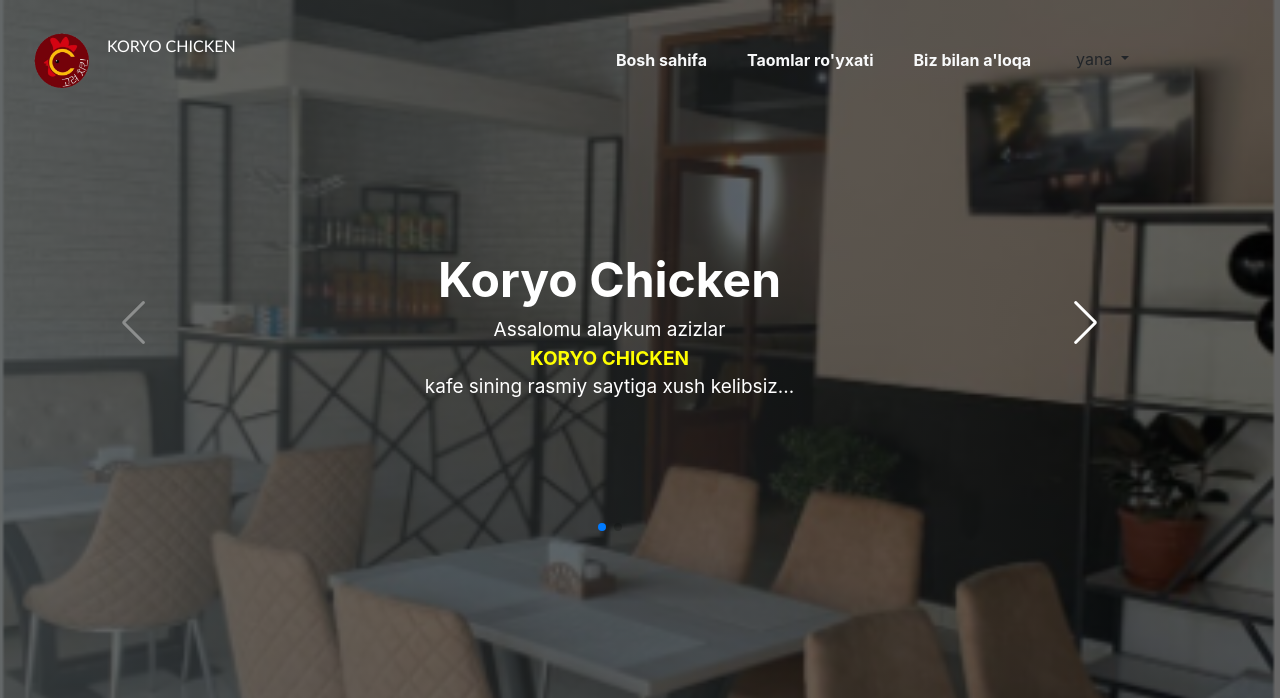
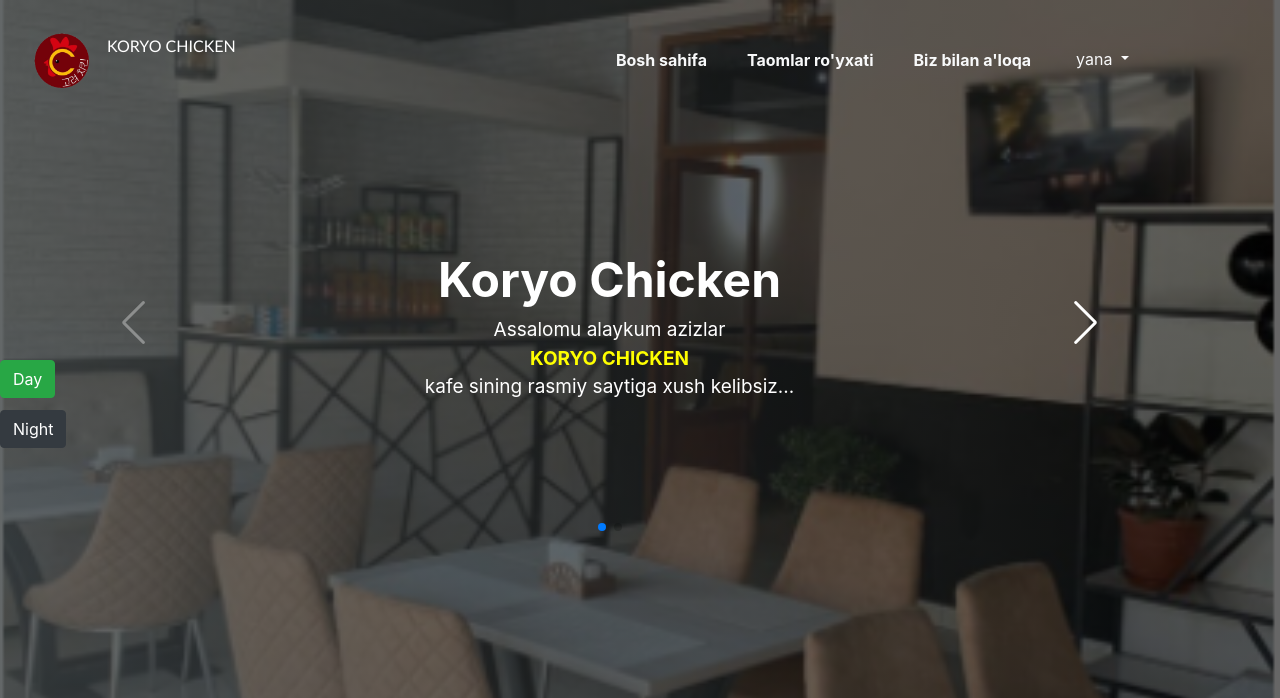
Before and after one commit to shohjahon27/koryo, a plain HTML site: page index.html in a window 1280 px wide. Shown: the top 698 px of the page. Drawn offline with nearby package versions, Linux system fonts and the light colour scheme; a script that the page names is missing.

Commit message:
koryo-chicken

```diff
--- a/aloqa.css
+++ b/aloqa.css
@@ -27,6 +27,18 @@ body{
     padding-top: 5vh;
     padding-bottom: 5vh;
     font-family:Impact, Haettenschweiler, 'Arial Narrow Bold', sans-serif;
+}
+.dayNightBtn  {
+  display:flex;
+  position: fixed;
+  z-index: 100;
+  margin-top: 360px;
+}
+.dayNightBtl{
+   display:flex;
+  position: fixed;
+  z-index: 100;
+  margin-top: 300px;
 }
 .table{
     max-width: 95%;
--- a/index.html
+++ b/index.html
@@ -21,7 +21,12 @@
 </head>
 
 <body>
-
+  <div class="dayNightBtn">
+                 <input type="button" id="changeToDark" class="btn btn-dark" value="Night">
+                </div>
+                <div class="dayNightBtl">
+                <input type="button" id="changeToDay" class="btn btn-success" value="Day">
+                </div>
     <header class="menu">
         <nav class="navbar navbar-expand-lg navbar-light navdesign">
             <img class="mt-4 ml-3" src="koryoimg/logo.png" alt="" width="60px">
@@ -42,7 +47,7 @@
                         <a class="nav-link text-light" href="aloqa.html">Biz bilan a'loqa</a>
                     </li>
                     <div class="dropdown mr-5">
-                        <a class="btn btn-transparent dropdown-toggle " href="#" role="button" id="dropdownMenuLink" data-toggle="dropdown" aria-haspopup="true" aria-expanded="false">
+                        <a class="btn btn-transparent dropdown-toggle  text-light" href="#" role="button" id="dropdownMenuLink" data-toggle="dropdown" aria-haspopup="true" aria-expanded="false">
                           yana
                         </a>
 
@@ -55,8 +60,6 @@
                          </li>
                         </div>
                       </div>
-
-
                 </ul>
             </div>
         </nav>
@@ -85,8 +88,11 @@
                     <div class="swiper-button-next"></div>
                 </div>
             </div>
+
         </section>
+
     </header>
+
 
     <!--image card layout start-->
 
@@ -863,7 +869,18 @@
         AOS.init();
     </script>
 
+<script>
+    const changeToDark = document.getElementById('changeToDark')
+    const changeToDay = document.getElementById('changeToDay')
 
+    changeToDark.addEventListener('click', () => {
+        document.body.style.backgroundColor = 'black';
+    });
+
+     changeToDay.addEventListener('click', () => {
+        document.body.style.backgroundColor = 'white';
+    });
+</script>
 
 </body>
 
--- a/manzil.css
+++ b/manzil.css
@@ -14,7 +14,18 @@ body{
   height: 700px;
 
 }
-
+.dayNightBtn  {
+  display:flex;
+  position: fixed;
+  z-index: 100;
+  margin-top: 360px;
+}
+.dayNightBtl{
+   display:flex;
+  position: fixed;
+  z-index: 100;
+  margin-top: 300px;
+}
 .h6{
     color: white;
     margin-top: 3vh;
--- a/style.css
+++ b/style.css
@@ -1,34 +1,34 @@
-body{
+body {
   margin: 0%;
   padding: 0%;
   overflow-x: hidden;
-
 }
-*{
+* {
   box-sizing: border-box;
-
 }
-.menu{
-    background: linear-gradient(to right, rgba(60, 65, 66, 0.8),
-    rgba(0, 0, 0, 0.6)), url("koryoimg/aaaa.png") center top no-repeat;
+.menu {
+  background: linear-gradient(
+      to right,
+      rgba(60, 65, 66, 0.8),
+      rgba(0, 0, 0, 0.6)
+    ),
+    url("koryoimg/aaaa.png") center top no-repeat;
   z-index: 0;
   background-size: cover;
   height: 700px;
-
 }
-.collapse{
+.collapse {
   margin-right: 50px;
   margin-top: 20px;
   margin-left: 50px;
 }
-.navbar-nav{
+.navbar-nav {
   font-weight: bold;
-
 }
-h6{
+h6 {
   margin-top: 4vh;
   margin-left: 15px;
-  font-family: 'Gill Sans', 'Gill Sans MT', Calibri, 'Trebuchet MS', sans-serif;
+  font-family: "Gill Sans", "Gill Sans MT", Calibri, "Trebuchet MS", sans-serif;
   color: white;
 }
 
@@ -39,7 +39,6 @@ h6{
   height: 500px;
   height: 80vh;
 }
-
 
 .swiper-container {
   margin-left: 25px;
@@ -57,30 +56,27 @@ h6{
   background-color: transparent;
   color: white;
 }
-    .btn{
+.btn {
   color: white;
-         border-radius:0px;
+  border-radius: 0px;
   outline: 0px;
-
 }
-    .btnn{
+.btnn {
   margin-top: 40px;
-        border: #68A4C4 1px solid;
+  border: #68a4c4 1px solid;
   padding: 10px 20px;
   border-radius: 20px;
 }
-    .btnn:hover{
-        background-color: #68A4C4;
+.btnn:hover {
+  background-color: #68a4c4;
 }
-    .dolor{
+.dolor {
   font-size: 6vh;
 }
 .swiper-button-next,
-      .swiper-button-prev{
+.swiper-button-prev {
   color: rgb(255, 255, 255) !important;
 }
-
-
 
 /* footer */
 
@@ -91,7 +87,6 @@ h6{
   font-size: 14px;
   margin-top: 30px;
 }
-
 
 .footer-newsletter form {
   margin-top: 40px;
@@ -110,7 +105,7 @@ h6{
 
 .footer-newsletter form input[type="submit"] {
   position: absolute;
-  top:0;
+  top: 0;
   right: 0;
   bottom: 0;
   border: 0;
@@ -118,7 +113,7 @@ h6{
   font-size: 16px;
   padding: 0 20px;
   margin: 3px;
-  background: #68A4C4;
+  background: #68a4c4;
   color: #fff;
   transition: 0.3s;
   border-radius: 50px;
@@ -172,7 +167,7 @@ h6{
 }
 
 .footer-top .social-links a:hover {
-  background: #68A4C4;
+  background: #68a4c4;
   color: #fff;
   text-decoration: none;
 }
@@ -246,16 +241,13 @@ h6{
 .credits a {
   color: #a2cce3;
 }
-.footer-contact{
+.footer-contact {
   color: white;
 }
-
-
 
 .form-groupga {
   display: flex;
   margin-top: 25px;
-
 }
 
 .button {
@@ -263,23 +255,15 @@ h6{
   margin-right: 80px;
   height: 40px;
   background-color: greenyellow;
-  font-family:Verdana, Geneva, Tahoma, sans-serif;
+  font-family: Verdana, Geneva, Tahoma, sans-serif;
   color: rgb(20, 19, 19);
 }
-
-
-
-
-
-
-
-
 
 /* .container{
 	margin: 70px;
 } */
 
-.row{
+.row {
   width: 100%;
   display: flex;
   justify-content: center;
@@ -287,7 +271,7 @@ h6{
   margin-left: 1vh;
 }
 
-.image{
+.image {
   background: #25282b;
   position: relative;
   flex: 1;
@@ -297,7 +281,7 @@ h6{
   overflow: hidden;
 }
 
-.image img{
+.image img {
   opacity: 0.8;
   position: relative;
   vertical-align: top;
@@ -305,11 +289,11 @@ h6{
   transition-property: opacity;
 }
 
-.image:hover img{
+.image:hover img {
   opacity: 0.2;
 }
 
-.image .details{
+.image .details {
   z-index: 1;
   position: absolute;
   top: 0;
@@ -319,7 +303,7 @@ h6{
   height: 100%;
 }
 
-.image .details h2{
+.image .details h2 {
   text-align: center;
   font-size: 35px;
   text-transform: uppercase;
@@ -329,15 +313,15 @@ h6{
   transition-property: transform;
 }
 
-.image .details h2 span{
+.image .details h2 span {
   font-weight: 900;
 }
 
-.image:hover .details h2{
+.image:hover .details h2 {
   transform: translateY(-30px);
 }
 
-.image .details p{
+.image .details p {
   margin: 30px 30px 0 30px;
   font-size: 18px;
   font-weight: 600;
@@ -347,12 +331,12 @@ h6{
   transition-property: opacity, transform;
 }
 
-.image:hover .details p{
+.image:hover .details p {
   opacity: 1;
   transform: translateY(-40px);
 }
 
-.more{
+.more {
   position: absolute;
   background: rgba(255, 255, 255, 0.8);
   width: 100%;
@@ -365,11 +349,11 @@ h6{
   transition-property: bottom;
 }
 
-.image:hover .more{
+.image:hover .more {
   bottom: 0;
 }
 
-.more .read-more{
+.more .read-more {
   color: #000;
   text-decoration: none;
   font-size: 20px;
@@ -377,69 +361,82 @@ h6{
   text-transform: uppercase;
 }
 
-.more .read-more span{
+.more .read-more span {
   font-weight: 900;
 }
 
-.more .icon-links i{
+.more .icon-links i {
   color: #000;
   font-size: 20px;
 }
 
-.more .icon-links a:not(:last-child) i{
+.more .icon-links a:not(:last-child) i {
   margin-right: 50px;
 }
 
 /* Responsive CSS */
 
-@media (max-width: 1080px){
-	.image{
+@media (max-width: 1080px) {
+  .image {
     flex: 100%;
     max-width: 480px;
   }
 }
 
-@media (max-width: 400px){
-	.image .details p{
+@media (max-width: 400px) {
+  .image .details p {
     font-size: 16px;
   }
 
-	.more .read-more, .more .icon-links a i{
+  .more .read-more,
+  .more .icon-links a i {
     font-size: 18px;
   }
 }
 
-.vedio1,.vedio2,.vedio3,.vedio4,.vedio5,.vedio6{
+.vedio1,
+.vedio2,
+.vedio3,
+.vedio4,
+.vedio5,
+.vedio6 {
   margin-top: 10vh;
   background-color: gray;
   margin: 8px;
 }
 
-
-.fab{
+.fab {
   font-size: 5vh;
   margin: 15px;
 }
 
-.map{
+.map {
   text-align: center;
 }
 
-
-
 /* loader hh */
 
-        .container{
+.container {
   width: 90%;
   margin: 0 auto;
 }
-        .wrapper{
+.wrapper {
   display: grid;
-            grid-template-columns: repeat(3,1fr);
+  grid-template-columns: repeat(3, 1fr);
   grid-template-rows: 400px;
   gap: 10px;
   padding-top: 100px;
 }
-        .box{
+.box {
   background: crimson;
 }
+.dayNightBtn  {
+  position: fixed;
+  z-index: 100;
+  margin-top: 410px;
+}
+.dayNightBtl{
+  position: fixed;
+  margin-top: 360px;
+  z-index: 100;
+}
--- a/taom.css
+++ b/taom.css
@@ -10,7 +10,18 @@ body{
   height: 700px;
 
 }
-
+.dayNightBtn  {
+  display:flex;
+  position: fixed;
+  z-index: 100;
+  margin-top: 360px;
+}
+.dayNightBtl{
+   display:flex;
+  position: fixed;
+  z-index: 100;
+  margin-top: 300px;
+}
 *{
     box-sizing: border-box;
 }
--- a/vedios.css
+++ b/vedios.css
@@ -13,7 +13,18 @@ body{
   height: 700px;
 
 }
-
+.dayNightBtn  {
+  display:flex;
+  position: fixed;
+  z-index: 100;
+  margin-top: 360px;
+}
+.dayNightBtl{
+   display:flex;
+  position: fixed;
+  z-index: 100;
+  margin-top: 300px;
+}
 .h6{
     color: white;
     margin-top: 3vh;
```
Also changed, not shown: aloqa.html (+19 -2 lines), manzil.html (+18 -1 lines), taomlar.html (+18 -0 lines), vedios.html (+18 -0 lines). Lines whose indentation alone changed are shown as unchanged.
